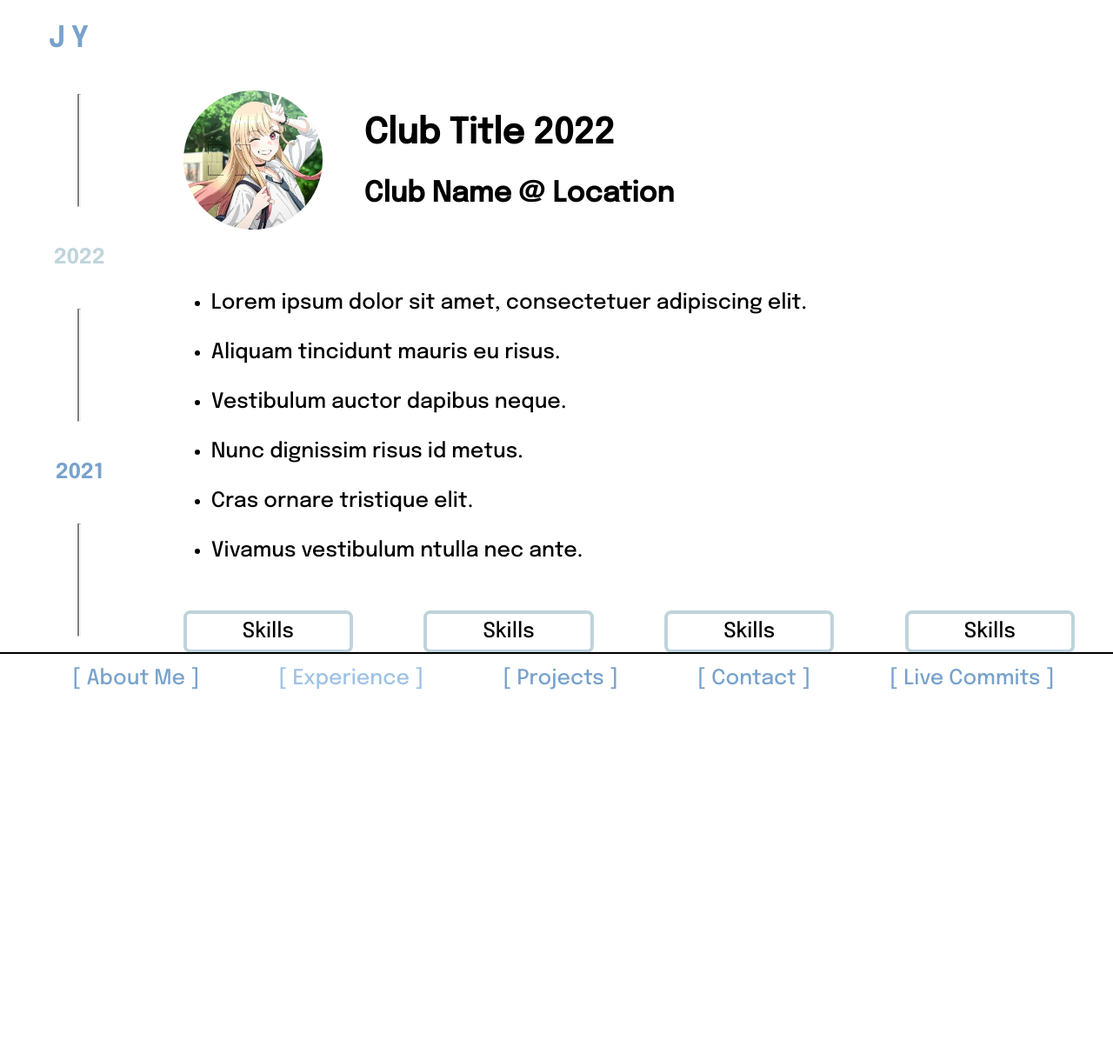
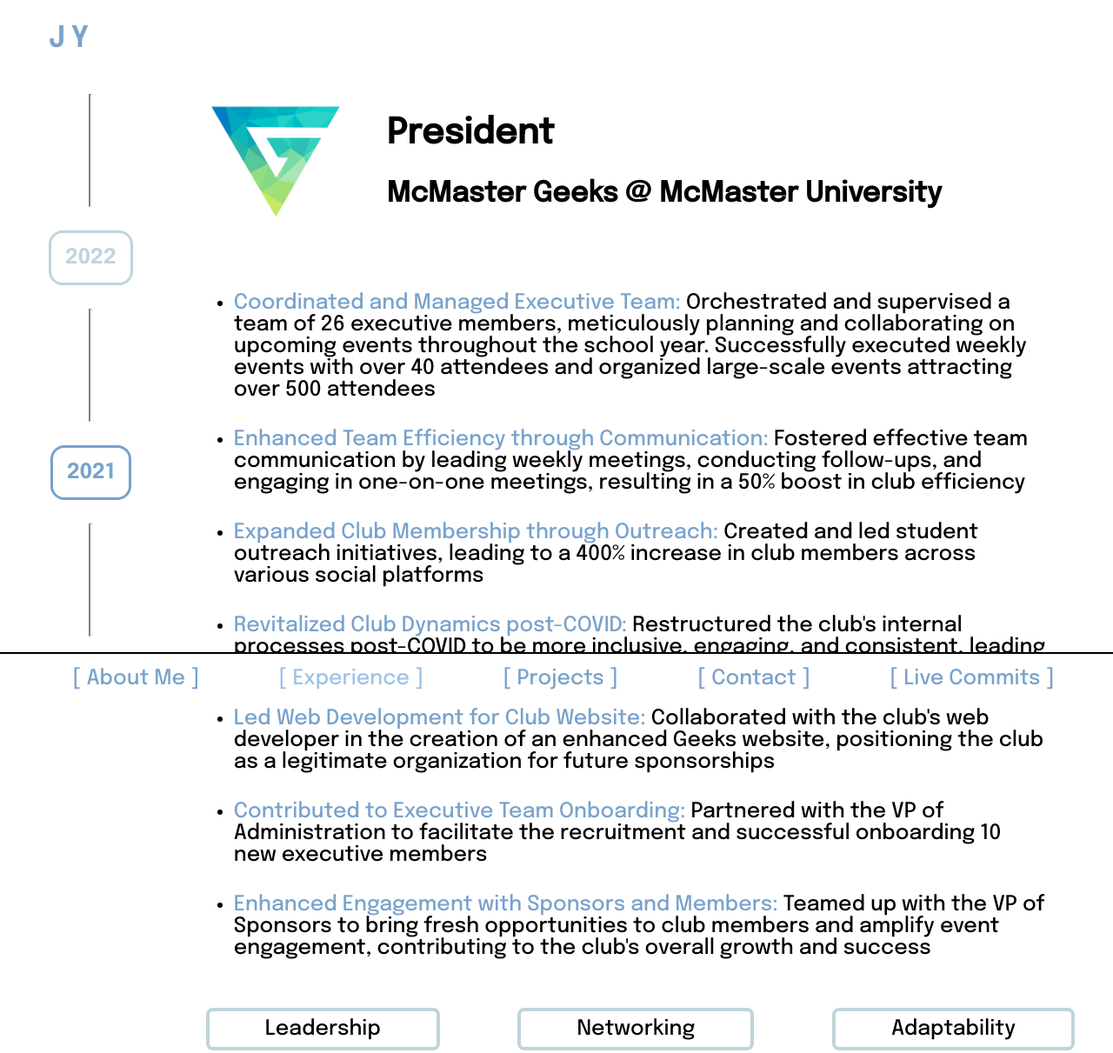
Before and after one commit to JenniferYe25/portfolio-website, a website: page Pages/club-experience.html in a window 1280 px wide. Shown: the top 1211 px of the page at 87% size. Before the commit the page ends 815 px from the top, so only its background shows below. Drawn offline with Linux system fonts and the light colour scheme.

Commit message:
fills in expereince pages with info and UX changes

```diff
--- a/Pages/club-experience.html
+++ b/Pages/club-experience.html
@@ -1,7 +1,7 @@
 <!DOCTYPE html>
 <html>
   <head>
-    <title>Co Op Experiences</title>
+    <title>Extra Curricular Experiences</title>
     <link rel="stylesheet" href="../styles.css" />
     <link rel="stylesheet" href="../styles/experience.css" />
     <meta name="viewport" content="width=device-width, inital-scale=1.0" />
@@ -34,55 +34,120 @@
       <div class="exp_content">
         <div class="job_main">
           <div class="logo">
-            <img src="../assets/temp.jpg" alt="club logo" />
+            <img src="../assets/geeksLogo.png" alt="club logo" class="logo" />
           </div>
           <div class="title">
-            <h2>Club Title 2022</h2>
-            <h3>Club Name @ Location</h3>
+            <h2>President</h2>
+            <h3>McMaster Geeks @ McMaster University</h3>
           </div>
         </div>
         <div class="job_des">
           <ul>
-            <li>Lorem ipsum dolor sit amet, consectetuer adipiscing elit.</li>
-            <li>Aliquam tincidunt mauris eu risus.</li>
-            <li>Vestibulum auctor dapibus neque.</li>
-            <li>Nunc dignissim risus id metus.</li>
-            <li>Cras ornare tristique elit.</li>
-            <li>Vivamus vestibulum ntulla nec ante.</li>
+            <li>
+              <span class="txt_bold"
+                >Coordinated and Managed Executive Team:</span
+              >
+              Orchestrated and supervised a team of 26 executive members,
+              meticulously planning and collaborating on upcoming events
+              throughout the school year. Successfully executed weekly events
+              with over 40 attendees and organized large-scale events attracting
+              over 500 attendees
+            </li>
+            <li>
+              <span class="txt_bold"
+                >Enhanced Team Efficiency through Communication:</span
+              >
+              Fostered effective team communication by leading weekly meetings,
+              conducting follow-ups, and engaging in one-on-one meetings,
+              resulting in a 50% boost in club efficiency
+            </li>
+            <li>
+              <span class="txt_bold"
+                >Expanded Club Membership through Outreach:</span
+              >
+              Created and led student outreach initiatives, leading to a 400%
+              increase in club members across various social platforms
+            </li>
+            <li>
+              <span class="txt_bold"
+                >Revitalized Club Dynamics post-COVID:</span
+              >
+              Restructured the club's internal processes post-COVID to be more
+              inclusive, engaging, and consistent, leading to a remarkable 200%
+              increase in member engagement
+            </li>
+            <li>
+              <span class="txt_bold"
+                >Led Web Development for Club Website:</span
+              >
+              Collaborated with the club's web developer in the creation of an
+              enhanced Geeks website, positioning the club as a legitimate
+              organization for future sponsorships
+            </li>
+            <li>
+              <span class="txt_bold"
+                >Contributed to Executive Team Onboarding:
+              </span>
+              Partnered with the VP of Administration to facilitate the
+              recruitment and successful onboarding 10 new executive members
+            </li>
+            <li>
+              <span class="txt_bold"
+                >Enhanced Engagement with Sponsors and Members:</span
+              >
+              Teamed up with the VP of Sponsors to bring fresh opportunities to
+              club members and amplify event engagement, contributing to the
+              club's overall growth and success
+            </li>
           </ul>
         </div>
         <div class="skills">
-          <p>Skills</p>
-          <p>Skills</p>
-          <p>Skills</p>
-          <p>Skills</p>
+          <p>Leadership</p>
+          <p>Networking</p>
+          <p>Adaptability</p>
+          <p>Problem-Solving</p>
         </div>
       </div>
       <div class="exp_content y2021">
         <div class="job_main">
           <div class="logo">
-            <img src="../assets/temp.jpg" alt="club logo" />
+            <img src="../assets/geeksLogo.png" alt="club logo" class="logo" />
           </div>
           <div class="title">
-            <h2>Club Title 2021</h2>
-            <h3>Club Name @ Location</h3>
+            <h2>Vice President Admin</h2>
+            <h3>McMaster Geeks @ McMaster University</h3>
           </div>
         </div>
         <div class="job_des">
           <ul>
-            <li>Lorem ipsum dolor sit amet, consectetuer adipiscing elit.</li>
-            <li>Aliquam tincidunt mauris eu risus.</li>
-            <li>Vestibulum auctor dapibus neque.</li>
-            <li>Nunc dignissim risus id metus.</li>
-            <li>Cras ornare tristique elit.</li>
-            <li>Vivamus vestibulum ntulla nec ante.</li>
+            <li>
+              <span class="txt_bold">Executed 4 Post-COVID Events:</span>
+              Strategically planned and executed 4 events as COVID restrictions
+              eased, ensuring successful and engaging experiences for attendees
+            </li>
+            <li>
+              <span class="txt_bold">Handled Event Logistics:</span>
+              Managed intricate event logistics, including room reservations and
+              event setup, guaranteeing seamless execution
+            </li>
+            <li>
+              <span class="txt_bold">Oversaw Club Communications:</span>
+              Acted as the point of contact for all communications with the
+              McMaster Student Union, club members, and sponsors, maintaining
+              transparent and effective information flow
+            </li>
+            <li>
+              <span class="txt_bold">Document Management and Creation:</span>
+              Maintained an organized repository of all club documents and
+              played a key role in generating new documentation to support club
+              operations and growth
+            </li>
           </ul>
         </div>
         <div class="skills">
-          <p>Skills</p>
-          <p>Skills</p>
-          <p>Skills</p>
-          <p>Skills</p>
+          <p>Organization</p>
+          <p>Communication</p>
+          <p>Documentation</p>
         </div>
       </div>
     </div>
--- a/scripts/year-select.js
+++ b/scripts/year-select.js
@@ -16,6 +16,6 @@
         element.style.display = 'none';
     });
     // only display the one that matches the year clicked
-    yearContent[index].style.display = 'block'
+    yearContent[index].style.display = 'flex'
     yearContent[index].classList.add('fade-in');
 }
--- a/styles/experience.css
+++ b/styles/experience.css
@@ -4,6 +4,11 @@
 
 h3 {
   font-size: 2rem;
+}
+.logo {
+  border-radius: 0;
+  width: 10rem;
+  padding-right: 3rem;
 }
 
 img {
@@ -18,6 +23,15 @@
 
 .semi_v_nav {
   height: 80vh;
+}
+
+.button {
+  color: var(--primary);
+  font-size: 1.5rem;
+  background-color: white;
+  border: solid;
+  border-radius: 1rem;
+  padding: 1rem;
 }
 
 .exp_content {
```
Also changed, not shown: Pages/coop-experience.html (+54 -56 lines).
